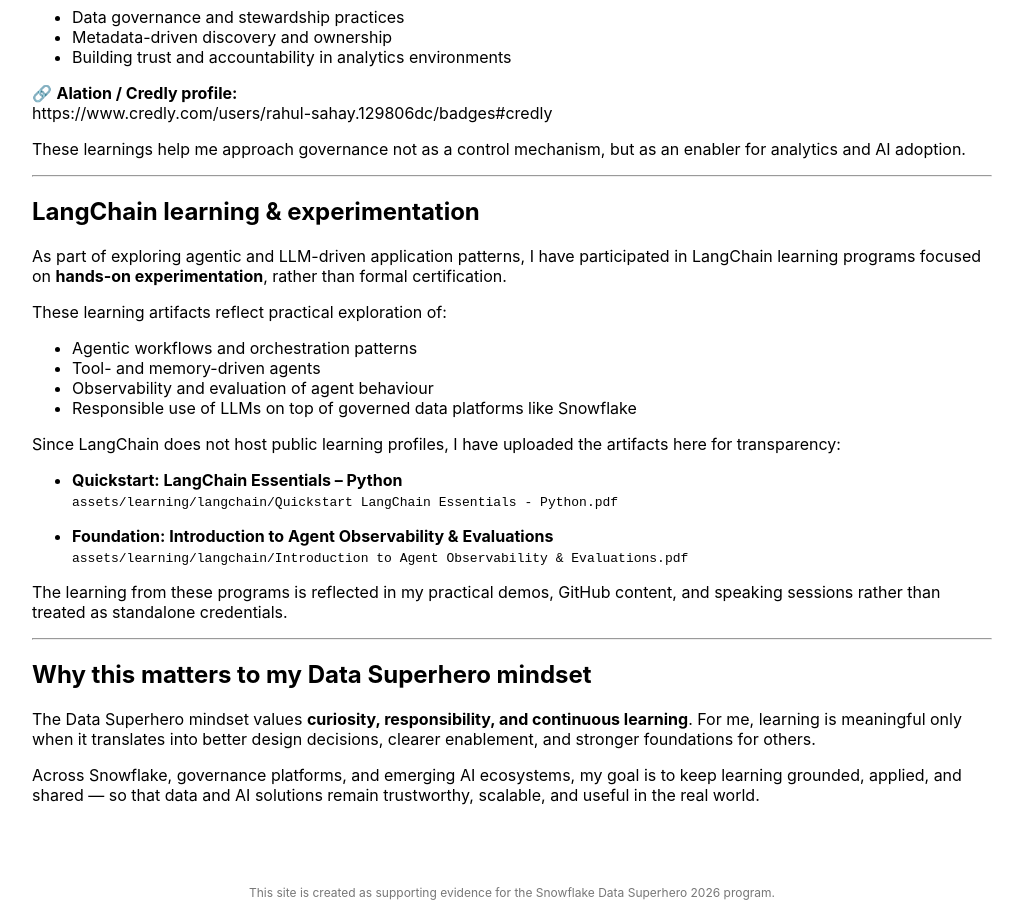
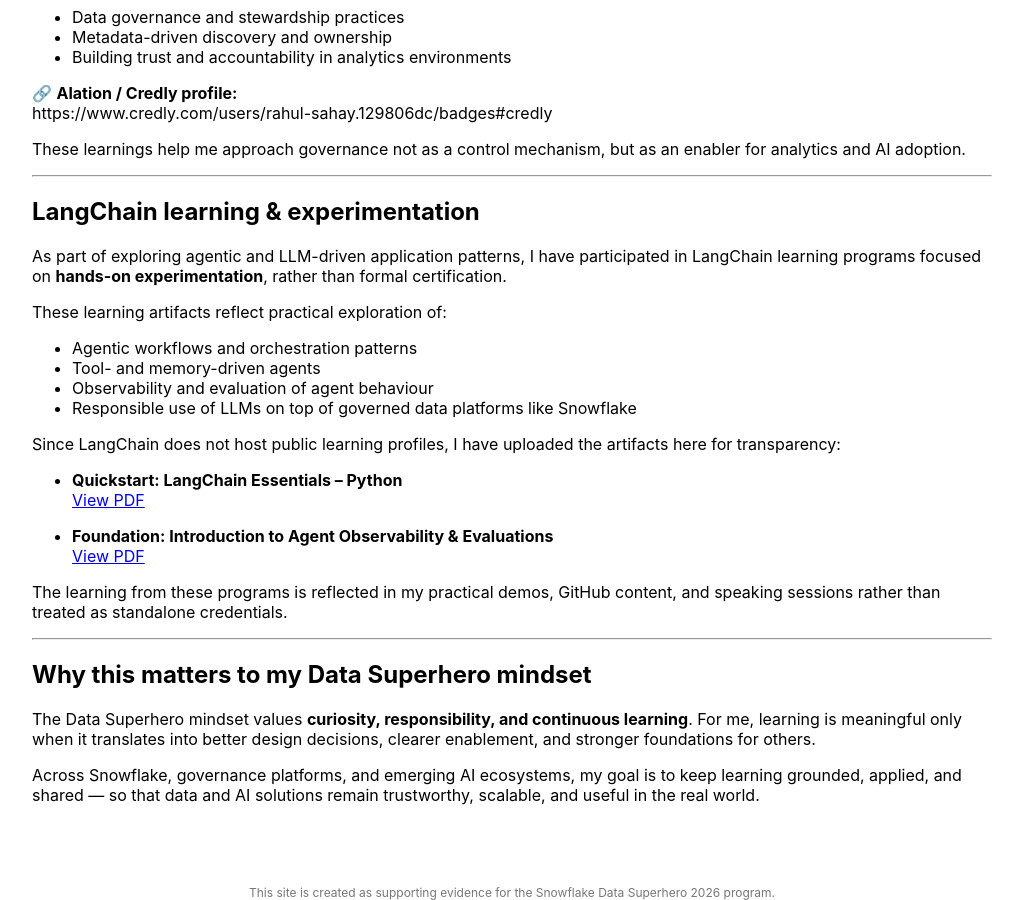
Before and after one commit to rahulsahay123/data-superhero-2026, a Jekyll site: the page built from certifications.md, in a window 1280 px wide and 900 px high, scrolled down 1035 px. Shown: the whole window, without its empty margins (128-1151 px from the left). Built offline with Jekyll 4.4.1, drawn with Linux system fonts in a browser that asks for light colours; our own code applies the rules of GitHub Pages for plain Markdown files.

Commit message:
Update certifications.md
hyperlink for langchain

```diff
--- a/certifications.md
+++ b/certifications.md
@@ -68,10 +68,10 @@ These learning artifacts reflect practical exploration of:
 Since LangChain does not host public learning profiles, I have uploaded the artifacts here for transparency:
 
 - **Quickstart: LangChain Essentials – Python**
-  `assets/learning/langchain/Quickstart LangChain Essentials - Python.pdf`
+  [View PDF](assets/learning/langchain/Quickstart%20LangChain%20Essentials%20-%20Python.pdf)
 
 - **Foundation: Introduction to Agent Observability & Evaluations**
-  `assets/learning/langchain/Introduction to Agent Observability & Evaluations.pdf`
+  [View PDF](assets/learning/langchain/Introduction%20to%20Agent%20Observability%20%26%20Evaluations.pdf)
 
 The learning from these programs is reflected in my practical demos, GitHub content, and speaking sessions rather than treated as standalone credentials.
 
```
